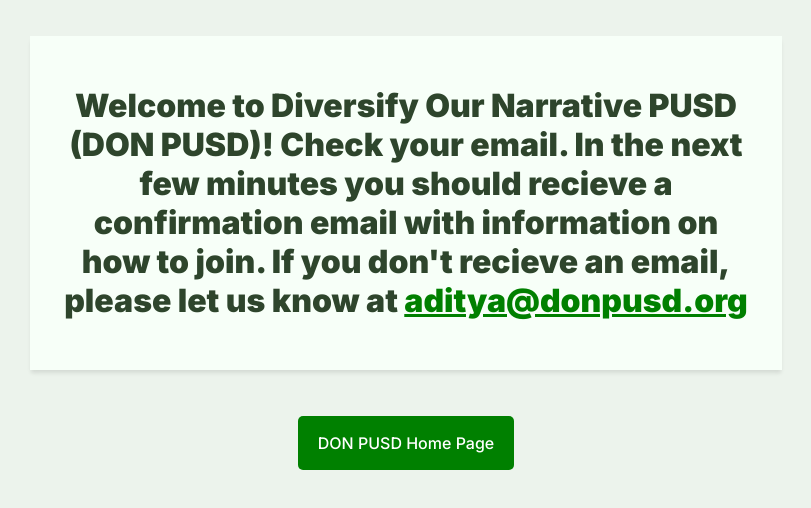
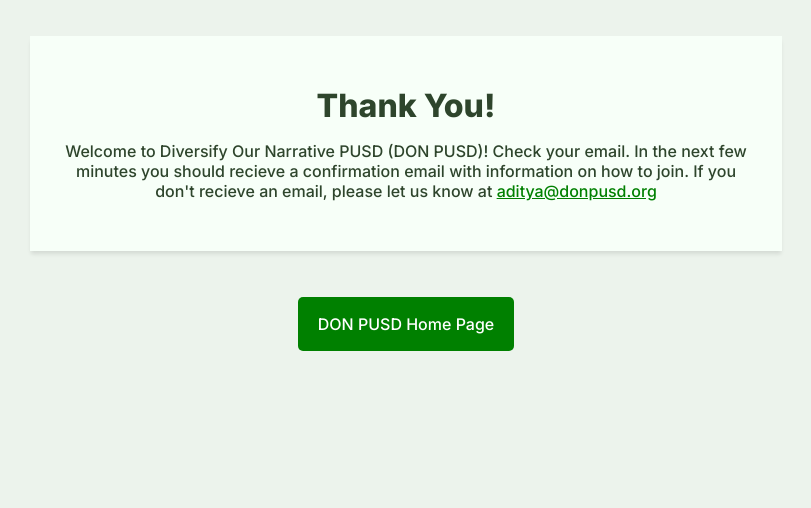
Before and after one commit to donpusd/join, a plain HTML site: page confirmation.html in a window 1280 px wide. Shown: the whole page, without its empty margins (234-1045 px from the left). Drawn offline with Linux system fonts and the light colour scheme.

Commit message:
Update confirmation.html

```diff
--- a/confirmation.html
+++ b/confirmation.html
@@ -1,6 +1,6 @@
 <html><head>
     <link rel="preconnect" href="https://fonts.gstatic.com">
-<link href="https://fonts.googleapis.com/css2?family=Inter:wght@500;900&display=swap" rel="stylesheet">
+<link href="https://fonts.googleapis.com/css2?family=Inter:wght@500;800&display=swap" rel="stylesheet">
     <meta http-equiv="Content-Type" content="text/html; charset=utf-8">
     <meta name="viewport" content="width=device-width, initial-scale=1.0, maximum-scale=1.0, user-scalable=0">
     <meta name="HandheldFriendly" content="true">
@@ -117,7 +117,7 @@
   </head>
   <body class="thankyou">
     <div id="stage" class="form-all">
-      <p style="text-align:center;"><span style="font-size:24pt;"><strong><span style="16px; font-family: 'Inter', sans-serif; font-weight:900;>Thank You!</span></strong></span></p>
+      <p style="text-align:center;"><span style="font-size:24pt;"><strong><span style="font-family: 'Inter', sans-serif;" font-weight:800>Thank You!</span></strong></span></p>
 <p style="text-align:center;"><span style="font-family: 'Inter', sans-serif;">Welcome to Diversify Our Narrative PUSD (DON PUSD)! Check your email. In the next few minutes you should recieve a confirmation email with information on how to join. If you don't recieve an email, please let us know at <span style="color:#008000;"><a style="color:#008000;" href="mailto:aditya@donpusd.org" target="_blank">aditya@donpusd.org</a></span></span></p>
 
     </div>
```
